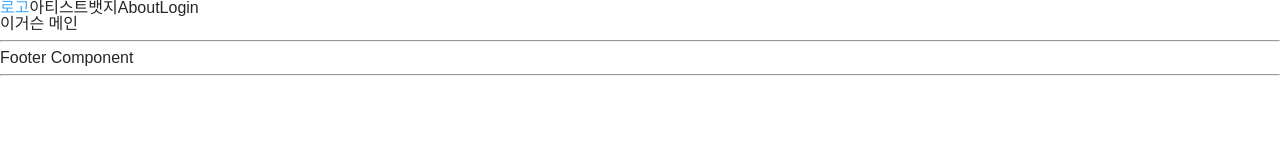
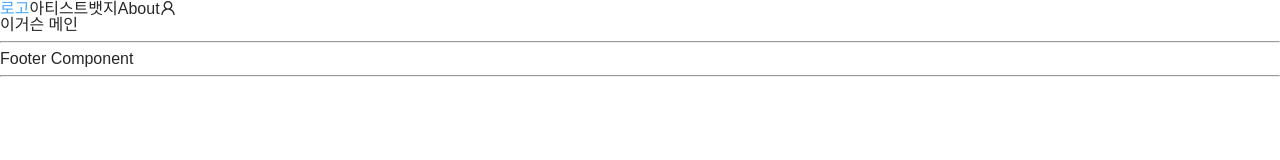
Before and after one commit to HSOOJ/UTS, a React (Create React App) app in the folder frontend/: page / in a window 1280 px wide. Shown: the top 160 px of the page. Built offline with nearby package versions, Linux system fonts and the light colour scheme; a web font is replaced by a local one.

Commit message:
✨ Feat: Dropdown 추가

```diff
--- a/frontend/src/components/header/navbar/Navbar.tsx
+++ b/frontend/src/components/header/navbar/Navbar.tsx
@@ -1,25 +1,13 @@
-import { useEffect, useState } from "react";
-import { Link, NavLink, useNavigate } from "react-router-dom";
-import { useRecoilState, useRecoilValue } from "recoil";
-import { userState } from "../../../recoil/user";
+import { useState } from "react";
+import { Link, NavLink } from "react-router-dom";
+import DropdownCompo from "./dropdown";
 
 export const Navbar = () => {
   // recoil
-  const [userStateVal, setUserStateVal] = useRecoilState(userState);
 
   // state
   const [isArtist, setIsArtist] = useState(false);
   const [isAdmin, setIsAdmin] = useState(false);
-
-  // useEffect
-  useEffect(() => {
-    let token = localStorage.getItem("token");
-    if (token === null) {
-      setUserStateVal({ ...userStateVal, login: false });
-    } else {
-      setUserStateVal({ ...userStateVal, login: true });
-    }
-  }, []);
 
   return (
     <>
@@ -29,11 +17,7 @@ export const Navbar = () => {
       <NavLink to={"/about"}>About</NavLink>
       {isArtist ? <NavLink to={"/minting"}>Mint</NavLink> : null}
       {isAdmin ? <NavLink to={"/admin"}>Admin</NavLink> : null}
-      {userStateVal.login ? (
-        <NavLink to={"/profile"}>Profile</NavLink>
-      ) : (
-        <NavLink to={"/user"}>Login</NavLink>
-      )}
+      <DropdownCompo />
     </>
   );
 };
```
